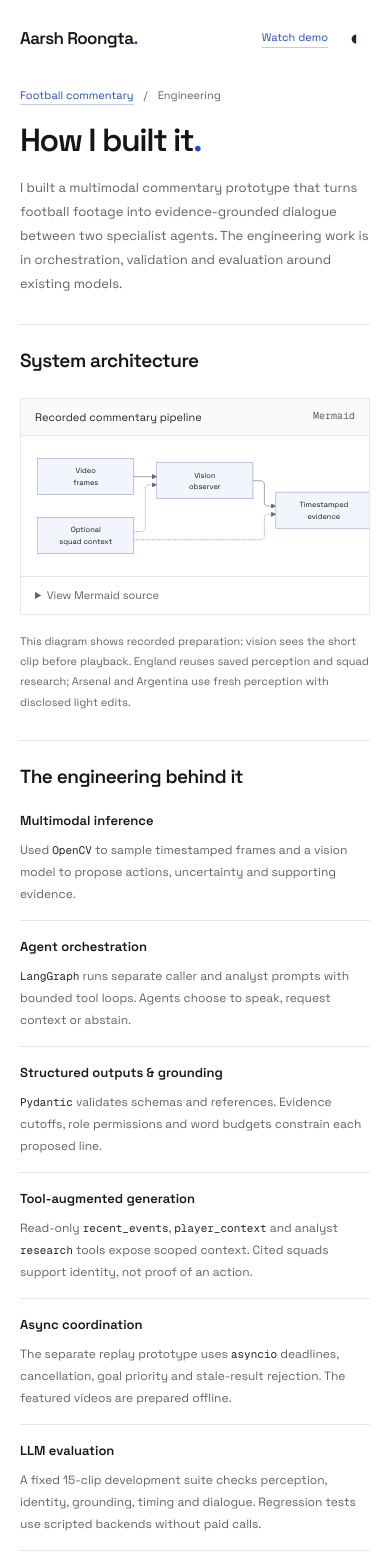
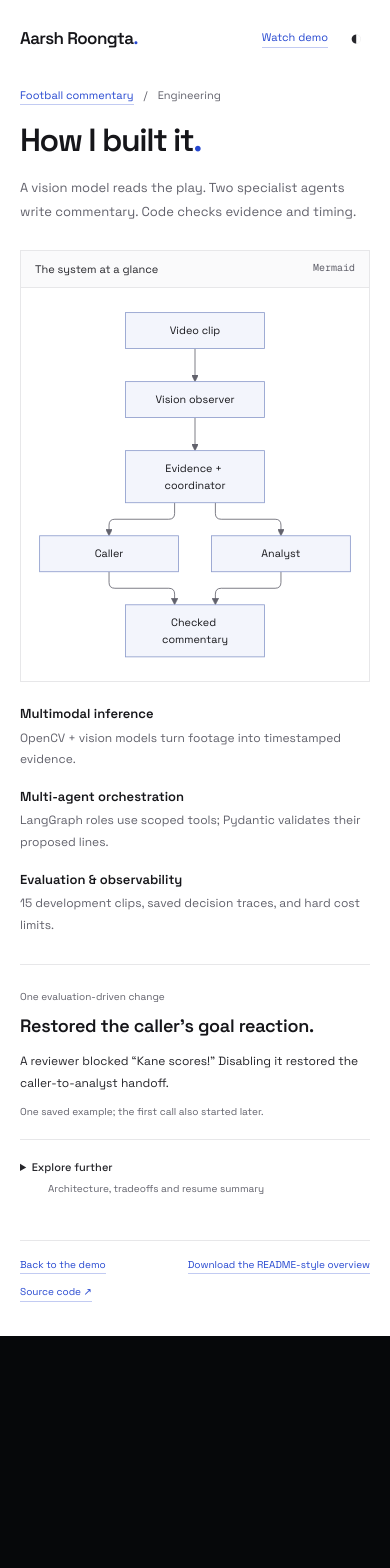
Before and after one commit to aarshroongta1/live-soccer-commentary, a Next.js app in the folder web/: page /demo/engineering in a window 390 px wide. Shown: the top 1568 px of the page. After the commit the page ends 1336 px from the top, so only its background shows below. Built offline with nearby package versions, Linux system fonts and the light colour scheme.

Commit message:
Make the engineering overview quick to scan

```diff
--- a/web/app/demo/engineering/case-study.tsx
+++ b/web/app/demo/engineering/case-study.tsx
@@ -19,6 +19,7 @@ const skills = [
 
 export default function EngineeringCaseStudy() {
   const [theme, setTheme] = useState<"light" | "dark">("light");
+  const [expanded, setExpanded] = useState(false);
   return <div className="demo-page showcase-page engineering-page" data-theme={theme}>
     <main className="engineering-content">
       <nav className="showcase-nav" aria-label="Project navigation">
@@ -28,14 +29,28 @@ export default function EngineeringCaseStudy() {
       <header className="engineering-heading">
         <p><a href="/demo">Football commentary</a><span aria-hidden="true">/</span>Engineering</p>
         <h1>How I built it<span aria-hidden="true">.</span></h1>
-        <p>I built a multimodal commentary prototype that turns football footage into evidence-grounded dialogue between two specialist agents. The engineering work is in orchestration, validation and evaluation around existing models.</p>
+        <p>A vision model reads the play. Two specialist agents write commentary. Code checks evidence and timing.</p>
       </header>
 
-      <section className="engineering-section" aria-labelledby="architecture-title">
-        <h2 id="architecture-title">System architecture</h2>
-        <MermaidDiagram diagram={diagrams.system} theme={theme} />
-        <p className="engineering-note">This diagram shows recorded preparation: vision sees the short clip before playback. England reuses saved perception and squad research; Arsenal and Argentina use fresh perception with disclosed light edits.</p>
+      <MermaidDiagram diagram={diagrams.overview} theme={theme} showSource={false} responsive />
+      <section className="engineering-highlights" aria-label="Key engineering skills">
+        <article><h2>Multimodal inference</h2><p>OpenCV + vision models turn footage into timestamped evidence.</p></article>
+        <article><h2>Multi-agent orchestration</h2><p>LangGraph roles use scoped tools; Pydantic validates their proposed lines.</p></article>
+        <article><h2>Evaluation & observability</h2><p>15 development clips, saved decision traces, and hard cost limits.</p></article>
       </section>
+      <section className="engineering-result" aria-labelledby="result-title">
+        <div><span>One evaluation-driven change</span><h2 id="result-title">Restored the caller’s goal reaction.</h2></div>
+        <p>A reviewer blocked “Kane scores!” Disabling it restored the caller-to-analyst handoff.<small>One saved example; the first call also started later.</small></p>
+      </section>
+
+      <details className="engineering-explore" onToggle={(event) => setExpanded(event.currentTarget.open)}>
+        <summary>Explore further <span>Architecture, tradeoffs and resume summary</span></summary>
+        {expanded && <div className="engineering-expanded">
+          <section className="engineering-section" aria-labelledby="architecture-title">
+            <h2 id="architecture-title">Full system architecture</h2>
+            <MermaidDiagram diagram={diagrams.system} theme={theme} />
+            <p className="engineering-note">Recorded preparation sees the short clip before playback. England reuses saved perception and squad research; Arsenal and Argentina use fresh perception with disclosed light edits.</p>
+          </section>
 
       <section className="engineering-section" aria-labelledby="skills-title">
         <h2 id="skills-title">The engineering behind it</h2>
@@ -65,6 +80,8 @@ export default function EngineeringCaseStudy() {
         <blockquote>Built a Python/LangGraph football commentary prototype with multimodal perception, tool-using caller and analyst agents, timestamped evidence checks, and a 15-clip evaluation workflow with reproducible failure traces.</blockquote>
         <p className="engineering-note">The demo uses existing models and precomputed captions. The replay prototype simulates speech timing; measured live speech latency is outside this demonstration.</p>
       </section>
+        </div>}
+      </details>
       <footer className="showcase-footer"><a href="/demo">Back to the demo</a><a href="/soccer-commentary/engineering-overview.md" download>Download the README-style overview</a><a href="https://github.com/aarshroongta1/live-soccer-commentary" target="_blank" rel="noreferrer">Source code ↗</a></footer>
     </main>
   </div>;
--- a/web/app/demo/engineering/engineering.css
+++ b/web/app/demo/engineering/engineering.css
@@ -49,3 +49,28 @@
 }
 /* Keep connector strokes behind their text labels in both themes. */
 .engineering-diagram .edgeLabel rect.background { fill: var(--demo-bg) !important; opacity: 1 !important; }
+
+/* The first pass is a quick scan; implementation detail is opt-in. */
+.engineering-highlights { display: grid; grid-template-columns: repeat(3, minmax(0, 1fr)); gap: 30px; margin: 28px 0; }
+.engineering-highlights h2 { font-size: 14px; font-weight: 550; line-height: 1.5; margin: 0 0 8px; }
+.engineering-highlights p { font-size: 12px; line-height: 1.8; color: var(--demo-muted); margin: 0; }
+.engineering-result { display: grid; grid-template-columns: 1fr 1.3fr; gap: 32px; border-block: 1px solid var(--demo-rule); padding: 22px 0; margin-top: 28px; }
+.engineering-result > div > span { color: var(--demo-muted); font-size: 10px; }
+.engineering-result h2 { font-size: 19px; font-weight: 550; line-height: 1.4; letter-spacing: -.3px; margin: 5px 0 0; max-width: 24ch; }
+.engineering-result > p { font-size: 13px; line-height: 1.85; margin: 0; }
+.engineering-result small { display: block; color: var(--demo-muted); font-size: 10px; margin-top: 8px; }
+.engineering-explore { padding: 18px 0 0; }
+.engineering-explore > summary { font-size: 13px; font-weight: 500; }
+.engineering-explore > summary > span { margin-left: 12px; font-weight: 400; }
+.engineering-expanded { padding-top: 4px; }
+.engineering-expanded .engineering-section:first-child { margin-top: 24px; }
+@media (max-width: 650px) {
+  .engineering-highlights { grid-template-columns: 1fr; gap: 16px; margin-block: 22px; }
+  .engineering-highlights h2 { font-size: 13px; margin-bottom: 4px; }
+  .engineering-result { grid-template-columns: 1fr; gap: 12px; padding-block: 18px; }
+  .engineering-result h2 { font-size: 18px; max-width: none; }
+  .engineering-result > p { font-size: 12px; }
+  .engineering-explore > summary > span { display: block; margin: 5px 0 0 14px; }
+}
+
+@media (max-width: 650px) { .engineering-diagram-responsive .engineering-diagram-canvas { min-width: 0; } }
--- a/web/app/demo/engineering/mermaid-diagram.tsx
+++ b/web/app/demo/engineering/mermaid-diagram.tsx
@@ -4,8 +4,8 @@ import { useEffect, useId, useRef, useState } from "react";
 
 type Diagram = { title: string; description: string; source: string };
 
-export default function MermaidDiagram({ diagram, theme, compact = false }: {
-  diagram: Diagram; theme: "light" | "dark"; compact?: boolean;
+export default function MermaidDiagram({ diagram, theme, compact = false, showSource = true, responsive = false }: {
+  diagram: Diagram; theme: "light" | "dark"; compact?: boolean; showSource?: boolean; responsive?: boolean;
 }) {
   const id = `mermaid-${useId().replace(/[^a-zA-Z0-9_-]/g, "")}`;
   const target = useRef<HTMLDivElement>(null);
@@ -13,6 +13,7 @@ export default function MermaidDiagram({ diagram, theme, compact = false }: {
 
   useEffect(() => {
     let cancelled = false;
+    const viewport = window.matchMedia("(max-width: 650px)");
     async function draw() {
       try {
         const { default: mermaid } = await import("mermaid");
@@ -38,7 +39,8 @@ export default function MermaidDiagram({ diagram, theme, compact = false }: {
           },
           flowchart: { htmlLabels: false, curve: "linear", nodeSpacing: 24, rankSpacing: 28, padding: 12 },
         });
-        const { svg } = await mermaid.render(`${id}-${theme}`, diagram.source);
+        const source = responsive && viewport.matches ? diagram.source.replace(/^flowchart LR/, "flowchart TD") : diagram.source;
+        const { svg } = await mermaid.render(`${id}-${theme}`, source);
         if (!cancelled && target.current) {
           // The diagram source is a checked-in constant, never user or model input.
           target.current.innerHTML = svg;
@@ -52,11 +54,13 @@ export default function MermaidDiagram({ diagram, theme, compact = false }: {
         }
       }
     }
+    const redraw = () => { void draw(); };
     void draw();
-    return () => { cancelled = true; };
-  }, [diagram.source, diagram.description, id, theme]);
+    if (responsive) viewport.addEventListener("change", redraw);
+    return () => { cancelled = true; viewport.removeEventListener("change", redraw); };
+  }, [diagram.source, diagram.description, id, theme, responsive]);
 
-  return <figure className={`engineering-diagram${compact ? " engineering-diagram-compact" : ""}`}>
+  return <figure className={`engineering-diagram${compact ? " engineering-diagram-compact" : ""}${responsive ? " engineering-diagram-responsive" : ""}`}>
     <figcaption>{diagram.title}<span>Mermaid</span></figcaption>
     <div className="engineering-diagram-scroll" tabIndex={0} role="region" aria-label={diagram.description}>
       <div ref={target} className="engineering-diagram-canvas">
@@ -64,6 +68,6 @@ export default function MermaidDiagram({ diagram, theme, compact = false }: {
       </div>
     </div>
     {failed && <p className="engineering-diagram-error">The visual could not load. Read the flowchart source below.</p>}
-    <details className="engineering-diagram-source"><summary>View Mermaid source</summary><pre><code>{diagram.source}</code></pre></details>
+    {(showSource || failed) && <details className="engineering-diagram-source"><summary>View Mermaid source</summary><pre><code>{diagram.source}</code></pre></details>}
   </figure>;
 }
--- a/web/data/engineering-diagrams.json
+++ b/web/data/engineering-diagrams.json
@@ -8,5 +8,10 @@
     "title": "One speaking-agent turn",
     "description": "A caller or analyst receives a snapshot and chooses a tool request, speech, or abstention. Allowed tools return context to the same role within its action budget. Proposed speech must pass application checks before it is kept.",
     "source": "flowchart LR\n    S[\"Evidence snapshot +<br/>recent dialogue\"] --> D{Agent action}\n    D -->|Request context| T[Allowed read-only tool]\n    T -->|Result within action budget| S\n    D -->|Speak| V[\"Validate citations,<br/>role and word budget\"]\n    D -->|Abstain| Q[Record no speech]\n    V -->|Pass| K[Keep line + audit trace]\n    V -->|Fail| Q"
+  },
+  "overview": {
+    "title": "The system at a glance",
+    "description": "A video clip passes through a vision observer and shared evidence with a coordinator. Separate caller and analyst agents produce checked commentary.",
+    "source": "flowchart LR\n    V[Video clip] --> O[Vision observer]\n    O --> C[Evidence + coordinator]\n    C --> P[Caller]\n    C --> A[Analyst]\n    P --> S[Checked commentary]\n    A --> S"
   }
 }
```
Also changed, not shown: 3 other files (tests, documents, lock files or other folders).
